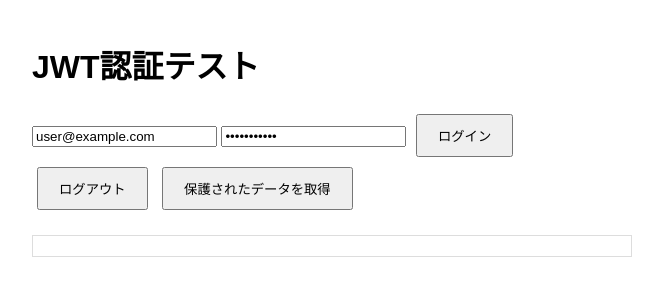
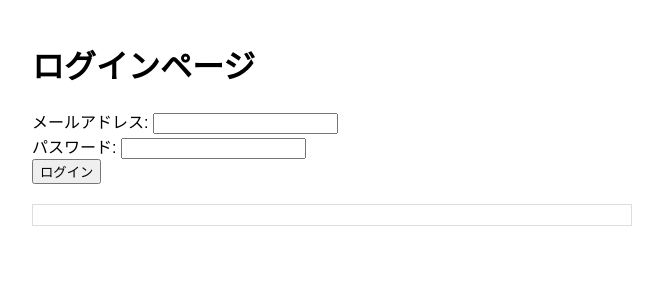
Before and after one commit to AtsushiUtsumi/jwt-test, a Flask app: page / in a window 1280 px wide. Shown: the top 300 px of the page, without its empty margins (308-971 px from the left). Run offline with Flask 3, Linux system fonts and the light colour scheme.

Commit message:
認証成功時に直前にアクセスしようとしたページに遷移するように変更

```diff
--- a/app.py
+++ b/app.py
@@ -1,4 +1,4 @@
-from flask import Flask, request, jsonify, make_response, render_template, redirect, url_for
+from flask import Flask, request, jsonify, make_response, render_template, redirect, url_for, session
 from flask_jwt_extended import JWTManager, create_access_token, get_jwt_identity, jwt_required, set_access_cookies, unset_jwt_cookies
 from datetime import timedelta
 import os
@@ -7,6 +7,9 @@ from dotenv import load_dotenv
 load_dotenv()
 
 app = Flask(__name__)
+
+# セッション用のシークレットキーを設定
+app.config['SECRET_KEY'] = os.getenv('SECRET_KEY', 'your-session-secret-key')
 
 # JWTの設定
 app.config['JWT_SECRET_KEY'] = os.getenv('JWT_SECRET_KEY', 'your-secret-key')  # 本番環境では必ず環境変数から取得してください
@@ -17,13 +20,17 @@ app.config['JWT_ACCESS_TOKEN_EXPIRES'] = timedelta(hours=1)
 
 jwt = JWTManager(app)
 
-# 認証エラーハンドラーの追加
+# 認証エラーハンドラーの修正
 @jwt.unauthorized_loader
 def unauthorized_callback(callback):
+    # 現在のURLをセッションに保存
+    session['next_url'] = request.url
     return redirect(url_for('index'))
 
 @jwt.invalid_token_loader
 def invalid_token_callback(callback):
+    # 現在のURLをセッションに保存
+    session['next_url'] = request.url
     return redirect(url_for('index'))
 
 # テスト用のユーザー情報（実際のアプリケーションではデータベースを使用してください）
@@ -54,9 +61,17 @@ def login():
     access_token = create_access_token(identity=email)
 
     # レスポンスの作成
-    response = jsonify({'msg': 'ログインに成功しました', 'user': user['name']})
+    response = jsonify({
+        'msg': 'ログインに成功しました',
+        'user': user['name'],
+        'redirect_url': session.get('next_url', url_for('protected'))  # 保存されたURLまたはデフォルトURL
+    })
+
     # クッキーにトークンを設定
     set_access_cookies(response, access_token)
+
+    # セッションからnext_urlをクリア
+    session.pop('next_url', None)
 
     return response
 
--- a/templates/index.html
+++ b/templates/index.html
@@ -1,7 +1,7 @@
 <!DOCTYPE html>
 <html>
 <head>
-    <title>JWT認証テスト</title>
+    <title>ログイン</title>
     <meta charset="UTF-8">
     <style>
         body { max-width: 600px; margin: 0 auto; padding: 20px; font-family: sans-serif; }
@@ -10,14 +10,18 @@
     </style>
 </head>
 <body>
-    <h1>JWT認証テスト</h1>
-    <div>
-        <input type="email" id="email" placeholder="メールアドレス" value="user@example.com">
-        <input type="password" id="password" placeholder="パスワード" value="password123">
-        <button class="button" onclick="login()">ログイン</button>
-        <button class="button" onclick="logout()">ログアウト</button>
-        <button class="button" onclick="getProtected()">保護されたデータを取得</button>
-    </div>
+    <h1>ログインページ</h1>
+    <form id="loginForm">
+        <div>
+            <label for="email">メールアドレス:</label>
+            <input type="email" id="email" required>
+        </div>
+        <div>
+            <label for="password">パスワード:</label>
+            <input type="password" id="password" required>
+        </div>
+        <button type="submit">ログイン</button>
+    </form>
     <div id="result"></div>
 
     <script>
@@ -25,47 +29,34 @@
             document.getElementById('result').innerText = JSON.stringify(data, null, 2);
         }
 
-        async function login() {
+        document.getElementById('loginForm').addEventListener('submit', async (e) => {
+            e.preventDefault();
+            const email = document.getElementById('email').value;
+            const password = document.getElementById('password').value;
+
             try {
                 const response = await fetch('/login', {
                     method: 'POST',
                     headers: {
                         'Content-Type': 'application/json',
                     },
-                    body: JSON.stringify({
-                        email: document.getElementById('email').value,
-                        password: document.getElementById('password').value
-                    })
+                    body: JSON.stringify({ email, password })
                 });
+
                 const data = await response.json();
-                showResult(data);
-                location.href = '/protected';
+
+                if (response.ok) {
+                    alert(data.msg);
+                    // サーバーから返された元のURLまたはデフォルトURLにリダイレクト
+                    window.location.href = data.redirect_url;
+                } else {
+                    alert(data.msg);
+                }
             } catch (error) {
-                showResult({ error: error.message });
+                console.error('Error:', error);
+                alert('ログイン処理中にエラーが発生しました');
             }
-        }
-
-        async function logout() {
-            try {
-                const response = await fetch('/logout', {
-                    method: 'POST'
-                });
-                const data = await response.json();
-                showResult(data);
-            } catch (error) {
-                showResult({ error: error.message });
-            }
-        }
-
-        async function getProtected() {
-            try {
-                const response = await fetch('/protected');
-                const data = await response.json();
-                showResult(data);
-            } catch (error) {
-                showResult({ error: error.message });
-            }
-        }
+        });
     </script>
 </body>
 </html>
```
